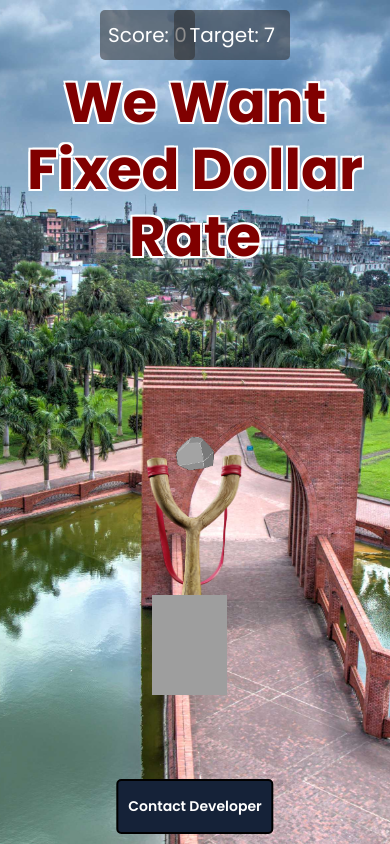
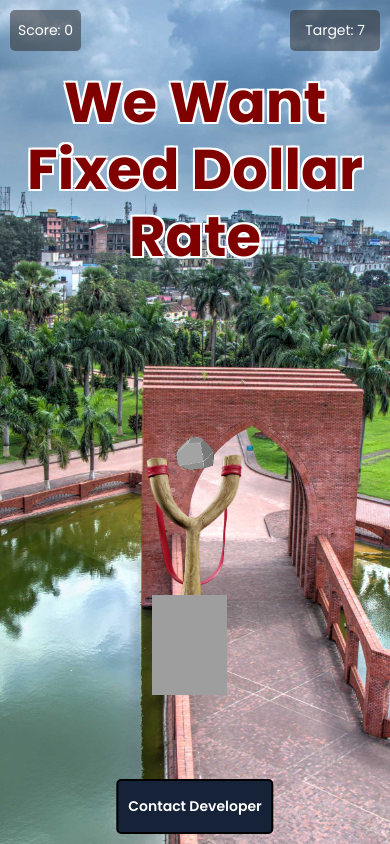
Before and after one commit to Rakindotcom/IUTgame, a plain HTML site: page index.html in a window 390 px wide. Drawn offline with Linux system fonts and the light colour scheme; grey boxes are pictures that could not be loaded.

Commit message:
style: update score and target positioning in CSS

```diff
--- a/styles.css
+++ b/styles.css
@@ -142,4 +142,17 @@ h1 {
     #slingshot {
         bottom: 20%;
     }
+
+    #score,
+    #target {
+        font-size: 14px;
+    }
+
+    #score {
+        left: 10px;
+    }
+
+    #target {
+        right: 10px;
+    }
 }
```
